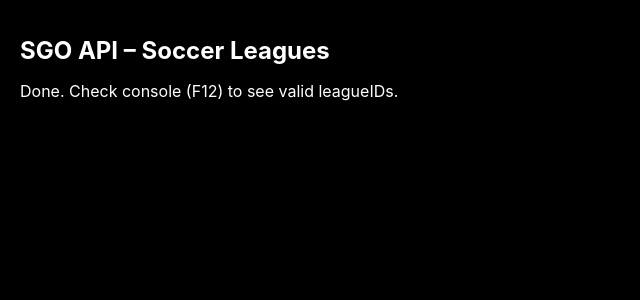
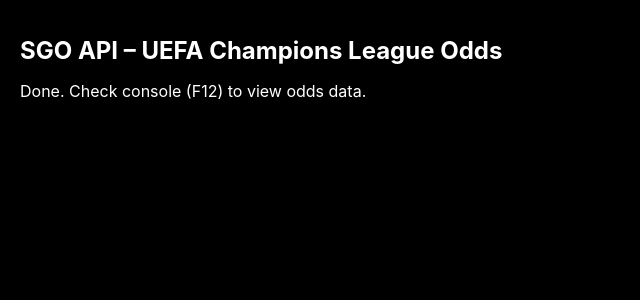
Before and after one commit to Bugdoubt/odds-arbitrage-comparator, a React (Create React App) app: page / in a window 1280 px wide. Shown: the top 300 px of the page, without its empty margins (0-640 px from the left). Built offline with nearby package versions, Linux system fonts and the light colour scheme; no server answers.

Commit message:
Fetch odds for UEFA Champions League using leagueID

```diff
--- a/src/App.js
+++ b/src/App.js
@@ -6,12 +6,12 @@
   const [loading, setLoading] = useState(true);
 
   useEffect(() => {
-    const fetchLeagues = async () => {
-      console.log("Fetching leagues under sport: SOCCER");
+    const fetchOddsByLeague = async () => {
+      console.log("Fetching odds for UEFA Champions League...");
 
       try {
         const res = await fetch(
-          "https://api.sportsgameodds.com/v2/leagues?sportID=SOCCER",
+          "https://api.sportsgameodds.com/v2/odds?leagueID=UEFA_CHAMPIONS_LEAGUE",
           {
             headers: {
               "X-Api-Key": SPORTS_GAME_ODDS_API_KEY
@@ -19,24 +19,24 @@
           }
         );
         const data = await res.json();
-        console.log("✅ SGO Soccer Leagues:", data);
+        console.log("✅ Odds for UCL:", data);
       } catch (e) {
-        console.error("❌ Error fetching leagues:", e);
+        console.error("❌ Error fetching odds by leagueID:", e);
       } finally {
         setLoading(false);
       }
     };
 
-    fetchLeagues();
+    fetchOddsByLeague();
   }, []);
 
   return (
     <div style={{ padding: 20, color: "white", backgroundColor: "black", minHeight: "100vh" }}>
-      <h1 style={{ fontSize: "24px", fontWeight: "bold" }}>SGO API – Soccer Leagues</h1>
+      <h1 style={{ fontSize: "24px", fontWeight: "bold" }}>SGO API – UEFA Champions League Odds</h1>
       {loading ? (
-        <p>Fetching leagues...</p>
+        <p>Fetching odds...</p>
       ) : (
-        <p>Done. Check console (F12) to see valid leagueIDs.</p>
+        <p>Done. Check console (F12) to view odds data.</p>
       )}
     </div>
   );
```
